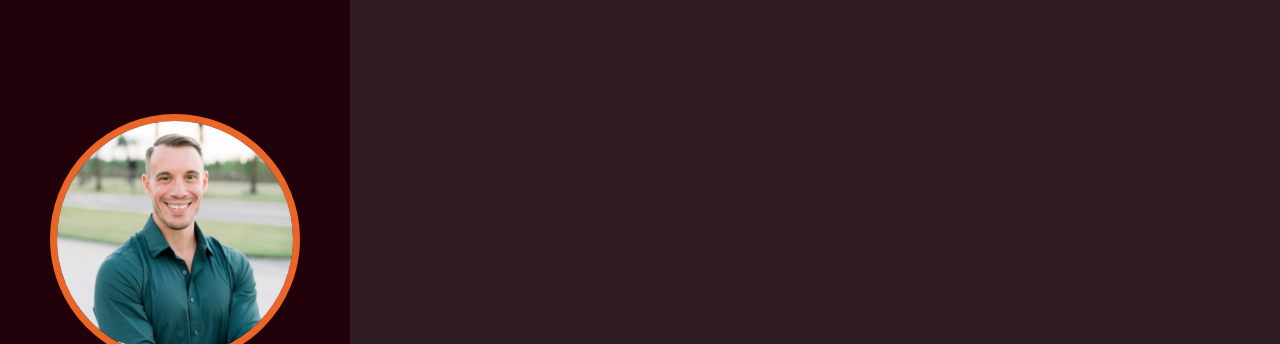
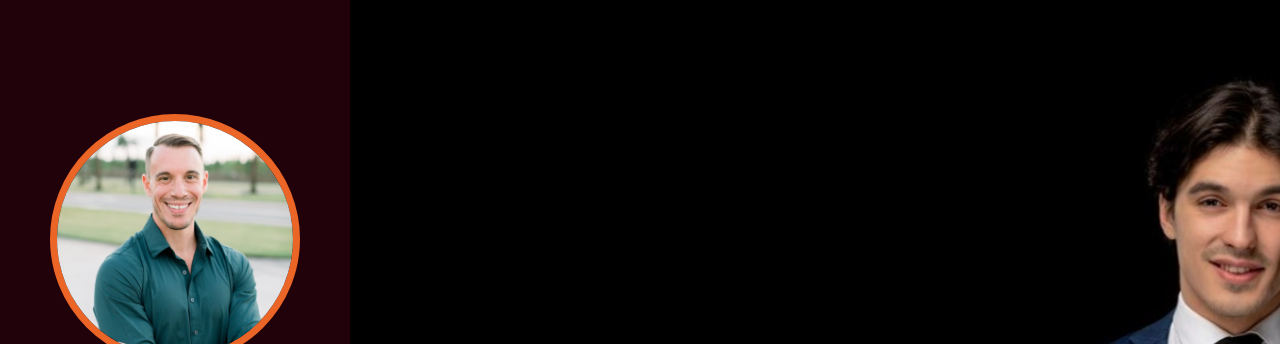
Before and after one commit to tejeshvs/Profile-Page, a plain HTML site: page index.html in a window 1280 px wide. Shown: the top 344 px of the page. Drawn offline with Linux system fonts and the light colour scheme; a script that the page names is missing.

Commit message:
style.css

```diff
--- a/style.css
+++ b/style.css
@@ -91,7 +91,7 @@ body {
     padding-left: 20rem;
     padding-top: 35rem;
     padding-right: 25rem;
-    background-image: url('Images/image.jpg');
+    background-image: url('image.jpg');
     background-repeat: no-repeat;
     background-size: cover;
 }
```
